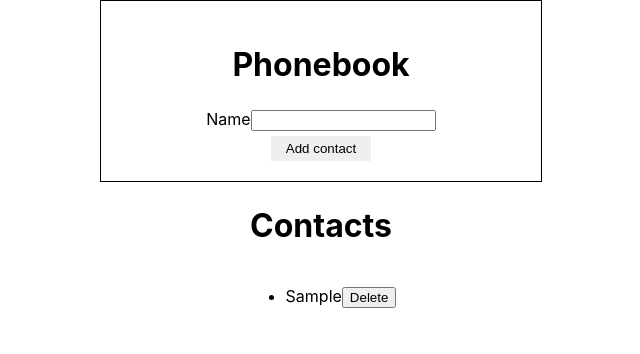
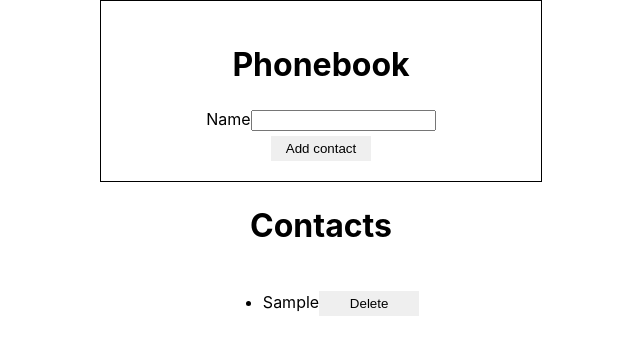
Before and after one commit to ivansinabdeev/goit-react-hw-02-phonebook, a React (Create React App) app: page / in a window 1280 px wide. Both pictures are taken after typing "Sample" into the empty fields and a click on the button "Add contact". Shown: the top 354 px of the page, without its empty margins (319-959 px from the left). Built offline with nearby package versions, Linux system fonts and the light colour scheme.

Commit message:
add step #2 and #6

```diff
--- a/src/App.js
+++ b/src/App.js
@@ -3,6 +3,7 @@ import { v4 as uuidv4 } from 'uuid';
 
 import Form from './components/Form/Form';
 import Title from './components/Title/Title';
+import ContactCard from './components/ContactCard/ContactCard';
 import './App.css';
 
 class App extends Component {
@@ -11,30 +12,39 @@ class App extends Component {
     name: '',
   };
 
-  handleRemove = () => {
-    console.log('удаляйся!!');
+  handleSubmit = contact => {
+    this.setState(prevState => ({
+      contacts: [
+        ...prevState.contacts,
+        {
+          id: uuidv4(),
+          name: contact,
+        },
+      ],
+    }));
+  };
+
+  handleRemove = id => {
+    this.setState({
+      contacts: this.state.contacts.filter(contact => contact.id !== id),
+    });
   };
 
   render() {
     const { contacts } = this.state;
     return (
       <div className="App">
-        <Form
-          onSubmit={contact => {
-            console.log('data', contact);
-            this.setState(prevState => ({
-              contacts: [...prevState.contacts, contact],
-            }));
-          }}
-        />
+        <Form onSubmit={this.handleSubmit} />
         {contacts.length ? <Title title="Contacts" /> : null}
         <ul>
           {contacts.map(contact => {
             return (
-              <li key={uuidv4()}>
-                {contact}
-                <button onClick={this.handleRemove}>Delete</button>
-              </li>
+              <ContactCard
+                key={contact.id}
+                id={contact.id}
+                name={contact.name}
+                handleClick={this.handleRemove}
+              />
             );
           })}
         </ul>
--- /dev/null
+++ b/src/components/ContactCard/ContactCard.js
@@ -0,0 +1,24 @@
+import React, { Component } from 'react';
+
+import s from './ContactCard.module.css';
+
+class ContactList extends Component {
+  handleClick = () => {
+    const { id, handleClick } = this.props;
+    handleClick(id);
+  };
+
+  render() {
+    const { id, name } = this.props;
+    return (
+      <li key={id}>
+        {name}
+        <button className={s.buttonDelete} onClick={this.handleClick}>
+          Delete
+        </button>
+      </li>
+    );
+  }
+}
+
+export default ContactList;
--- /dev/null
+++ b/src/components/ContactCard/ContactCard.module.css
@@ -0,0 +1,8 @@
+.buttonDelete {
+  width: 100px;
+  padding: 5px;
+  margin-top: 5px;
+  border: none;
+  outline: none;
+  cursor: pointer;
+}
--- a/src/components/Form/Form.js
+++ b/src/components/Form/Form.js
@@ -31,7 +31,6 @@ class Form extends Component {
             type="text"
             value={this.state.value}
             onChange={e => {
-              console.log('value', e.currentTarget.value);
               this.setState({ value: e.currentTarget.value });
             }}
             name="name"
@@ -40,13 +39,7 @@ class Form extends Component {
             required
           />
         </label>
-        <button
-          onClick={() => {
-            console.log('Клац!');
-          }}
-          type="submit"
-          className={s.button}
-        >
+        <button onClick={() => {}} type="submit" className={s.button}>
           Add contact
         </button>
       </form>
```
